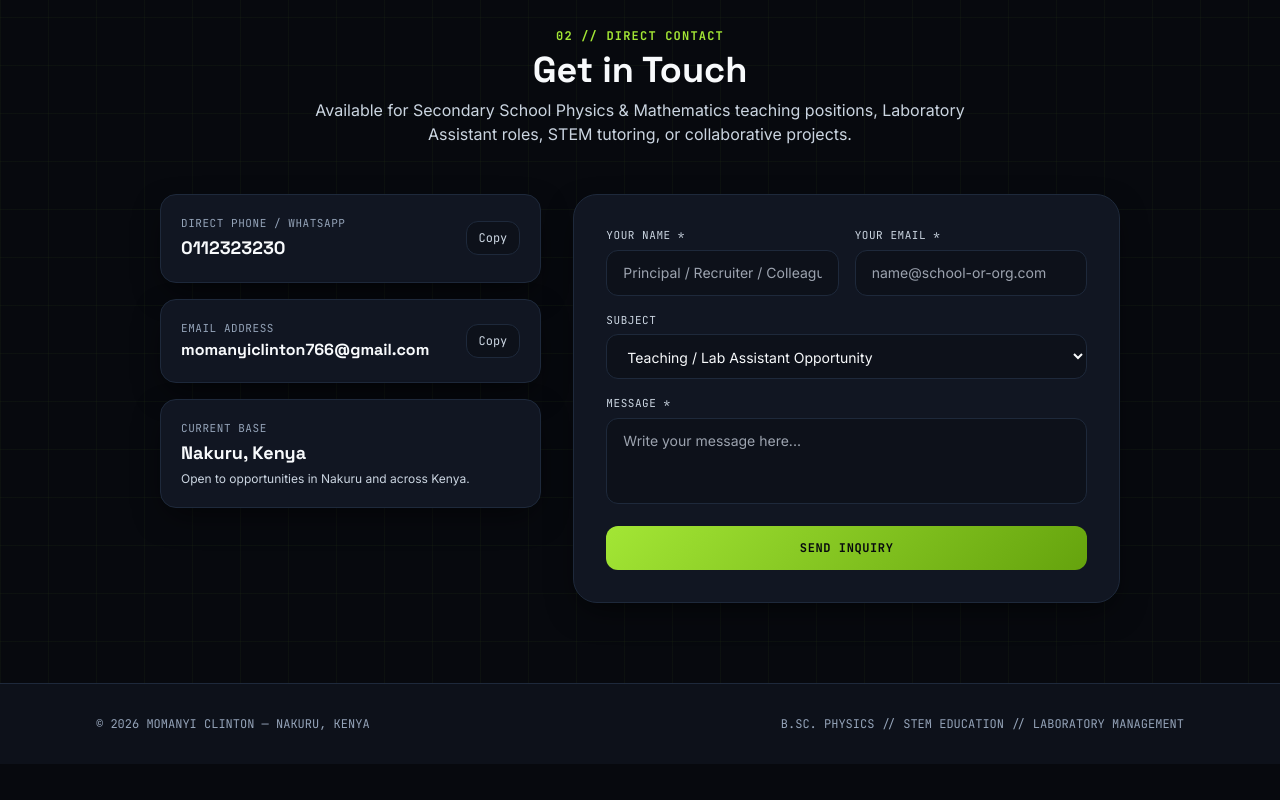
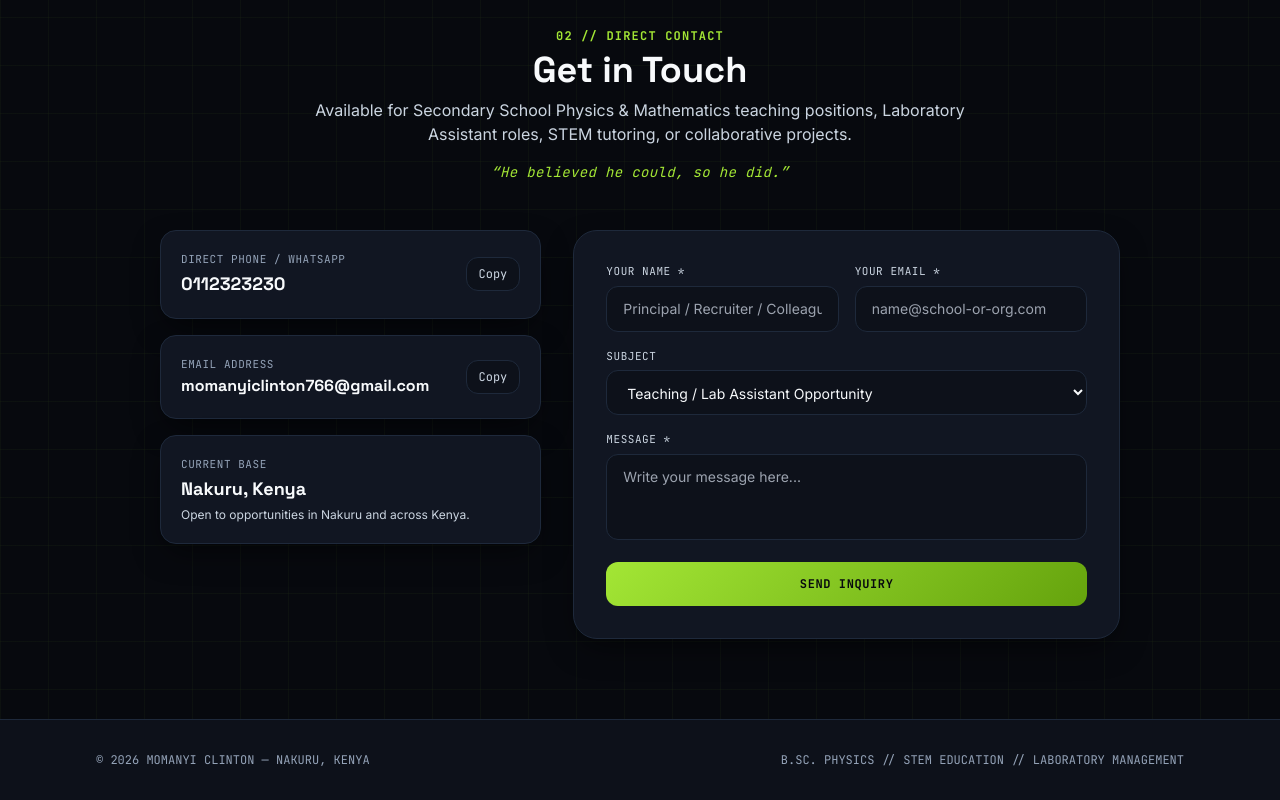
Before and after one commit to thecosmicw3b/momanyih.github.io, a plain HTML site: page index.html in a window 1280 px wide. Shown: the part 2239-3039 px from the top of the page. Before the commit the page ends 3003 px from the top, so only its background shows below. Drawn offline with nearby package versions, Linux system fonts and the light colour scheme.

Commit message:
Update index.html

```diff
--- a/index.html
+++ b/index.html
@@ -452,6 +452,8 @@
           </h2>
           <p class="text-sm sm:text-base text-sub mt-2">
             Available for Secondary School Physics & Mathematics teaching positions, Laboratory Assistant roles, STEM tutoring, or collaborative projects.
+          </p> <p class="mt-4 font-mono text-xs sm:text-sm italic text-lime-400 tracking-wide">
+            “He believed he could, so he did.”
           </p>
         </div>
 
```
